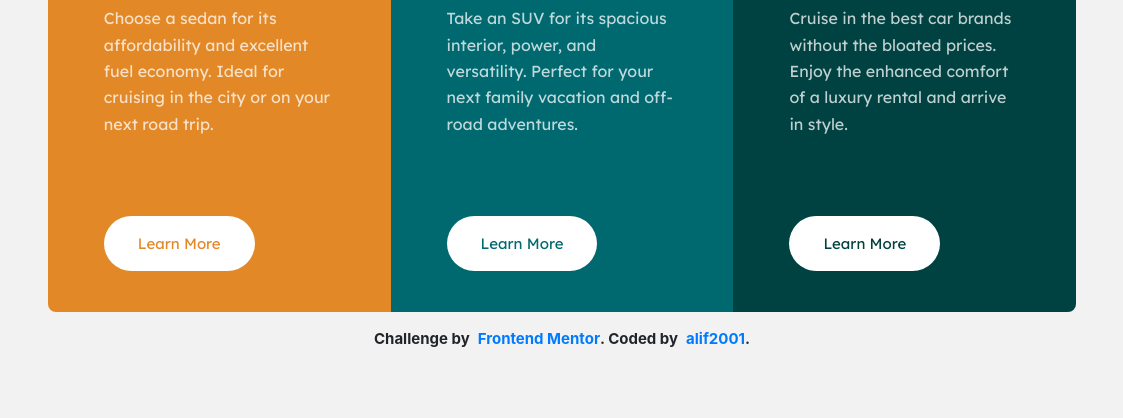
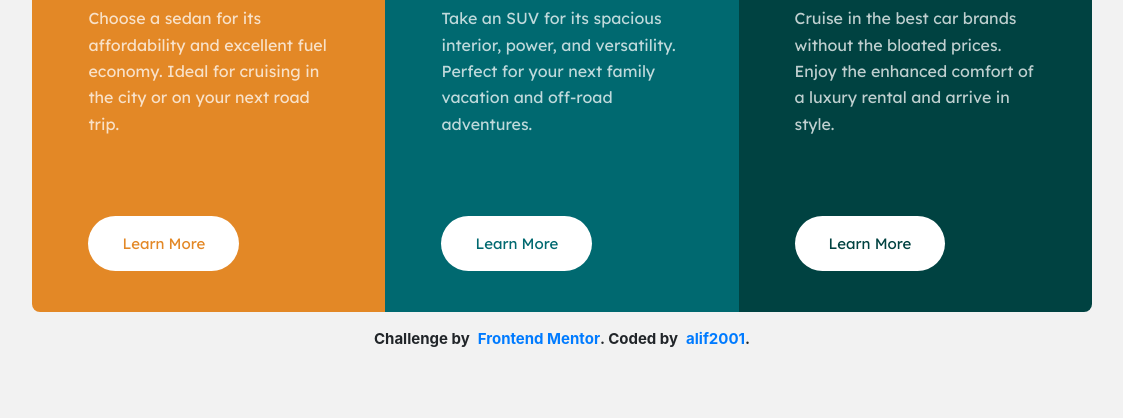
Before and after one commit to Rafi8811/3-col-card-sollution, a plain HTML site: page index.html in a window 1536 px wide. Shown: the part 382-800 px from the top of the page, without its empty margins (206-1329 px from the left). Drawn offline with Linux system fonts and the light colour scheme.

Commit message:
Update style.css

```diff
--- a/assets/css/style.css
+++ b/assets/css/style.css
@@ -12,8 +12,12 @@ body section .card-container {
   margin: 0px 17.5%; }
 @media only screen and (min-width: 1900px) {
   body section .card-container {
+    max-width: 67%;
+    padding: 0px 120px; } }
+@media only screen and (min-width: 1440px) {
+  body section .card-container {
     max-width: 100%;
-    padding: 0px 120px; } }
+    margin: 0px 16.5%; } }
 @media only screen and (max-width: 1200px) {
   body section .card-container {
     max-width: 70%;
```
